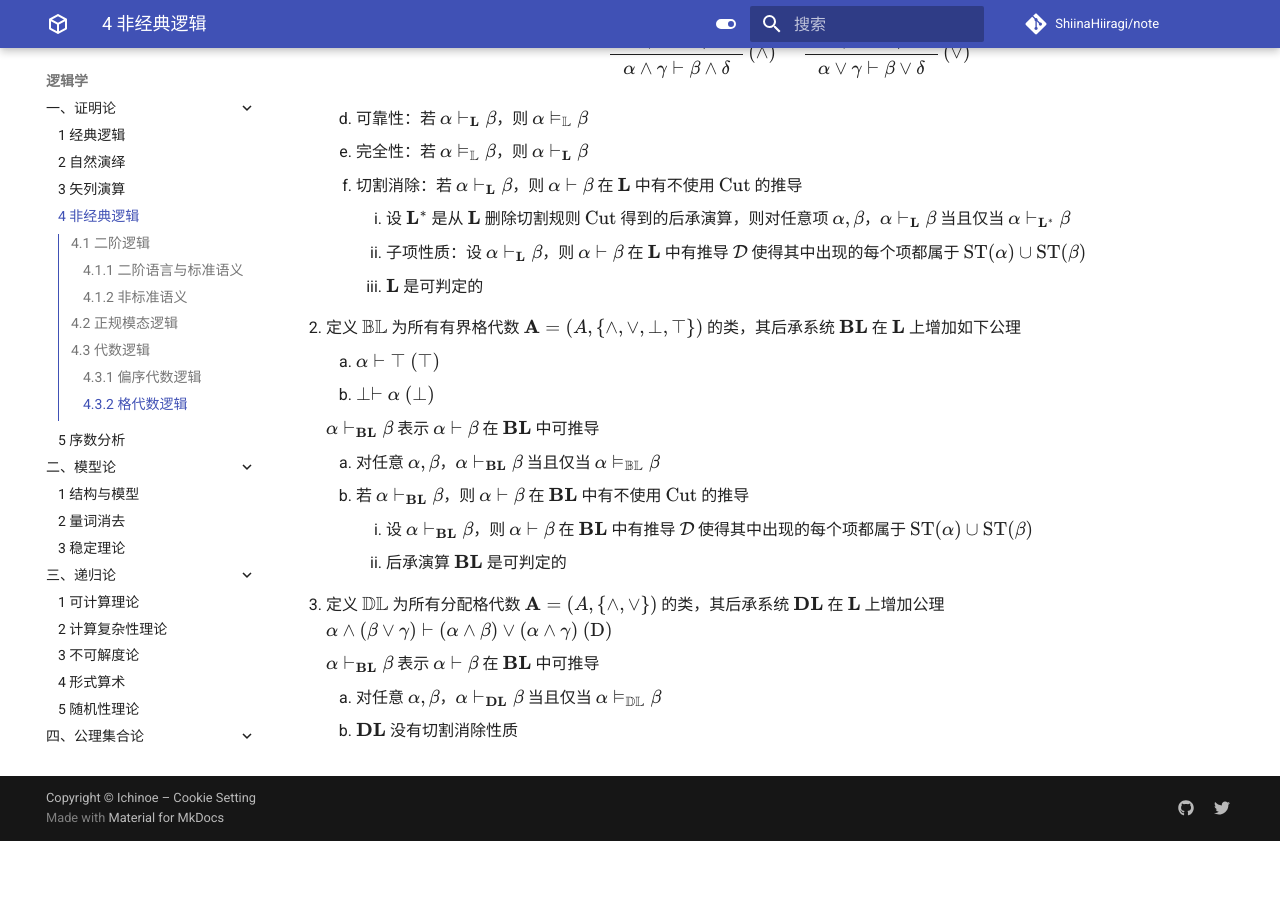
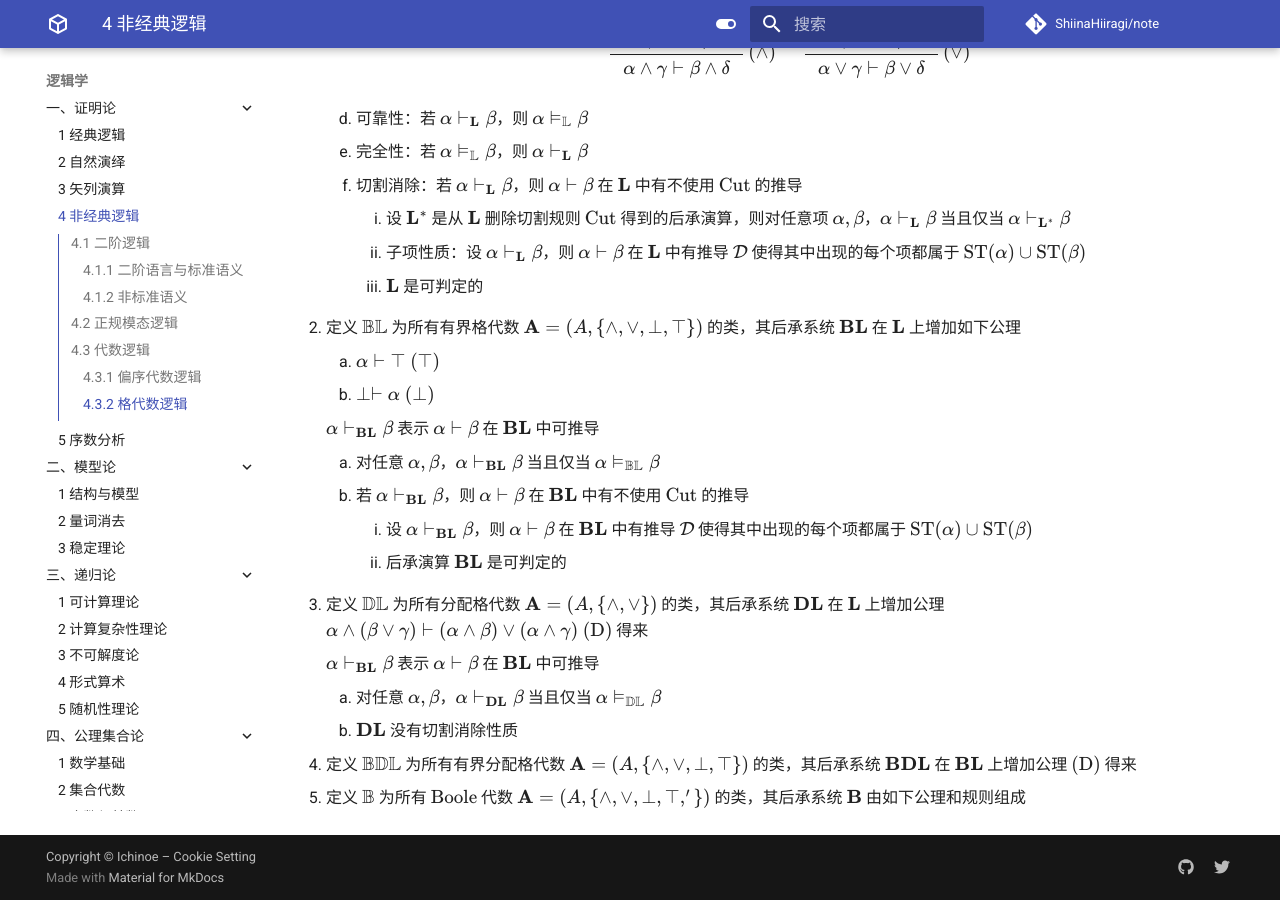
Before and after one commit to ShiinaHiiragi/note, an MkDocs documentation site: the page built from docs/logic/prf/ncl.md, in a window 1280 px wide and 900 px high, scrolled down 13361 px. Built offline with MkDocs 1.6.1 and Material for MkDocs 9.7.7, drawn with Linux system fonts in a browser that asks for light colours; comment, search, counter and statistics services are not loaded; before the commit the page ends 14202 px from its top, so only the background shows below that.

Commit message:
switch dm

```diff
--- a/docs/logic/prf/ncl.md
+++ b/docs/logic/prf/ncl.md
@@ -636,9 +636,12 @@
         1. 设 $\alpha \vdash_{\mathbf{BL}} \beta$，则 $\alpha \vdash \beta$ 在 $\mathbf{BL}$ 中有推导 $\mathcal{D}$ 使得其中出现的每个项都属于 $\operatorname{ST}(\alpha) \cup \operatorname{ST}(\beta)$
         2. 后承演算 $\mathbf{BL}$ 是可判定的
 
-3. 定义 $\mathbb{DL}$ 为所有分配格代数 $\mathbf{A} = (A, \{\wedge, \vee\})$ 的类，其后承系统 $\mathbf{DL}$ 在 $\mathbf{L}$ 上增加公理 $\alpha \wedge(\beta \vee \gamma) \vdash(\alpha \wedge \beta) \vee(\alpha \wedge \gamma) \ (\text{D})$
+3. 定义 $\mathbb{DL}$ 为所有分配格代数 $\mathbf{A} = (A, \{\wedge, \vee\})$ 的类，其后承系统 $\mathbf{DL}$ 在 $\mathbf{L}$ 上增加公理 $\alpha \wedge(\beta \vee \gamma) \vdash(\alpha \wedge \beta) \vee(\alpha \wedge \gamma) \ (\text{D})$ 得来
 
     $\alpha \vdash_{\mathbf{BL}} \beta$ 表示 $\alpha \vdash \beta$ 在 $\mathbf{BL}$ 中可推导
 
     1. 对任意 $\alpha, \beta$，$\alpha \vdash_{\mathbf{DL}} \beta$ 当且仅当 $\alpha \vDash_{\mathbb{DL}} \beta$
     2. $\mathbf{DL}$ 没有切割消除性质
+
+4. 定义 $\mathbb{BDL}$ 为所有有界分配格代数 $\mathbf{A} = (A, \{\wedge, \vee, \bot, \top\})$ 的类，其后承系统 $\mathbf{BDL}$ 在 $\mathbf{BL}$ 上增加公理 $(\text{D})$ 得来
+5. 定义 $\mathbb{B}$ 为所有 $\text{Boole}$ 代数 $\mathbf{A} = (A, \{\wedge, \vee, \bot, \top, '\})$ 的类，其后承系统 $\mathbf{B}$ 由如下公理和规则组成
```
